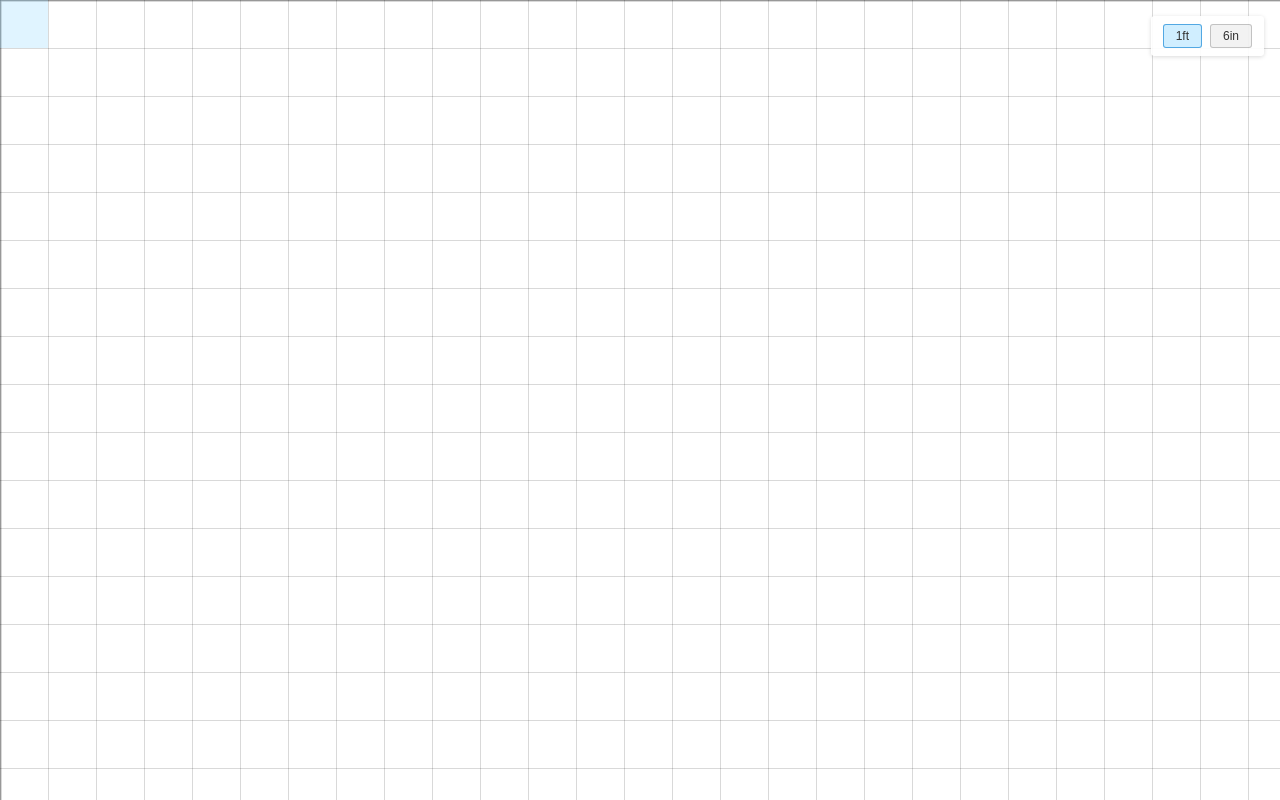
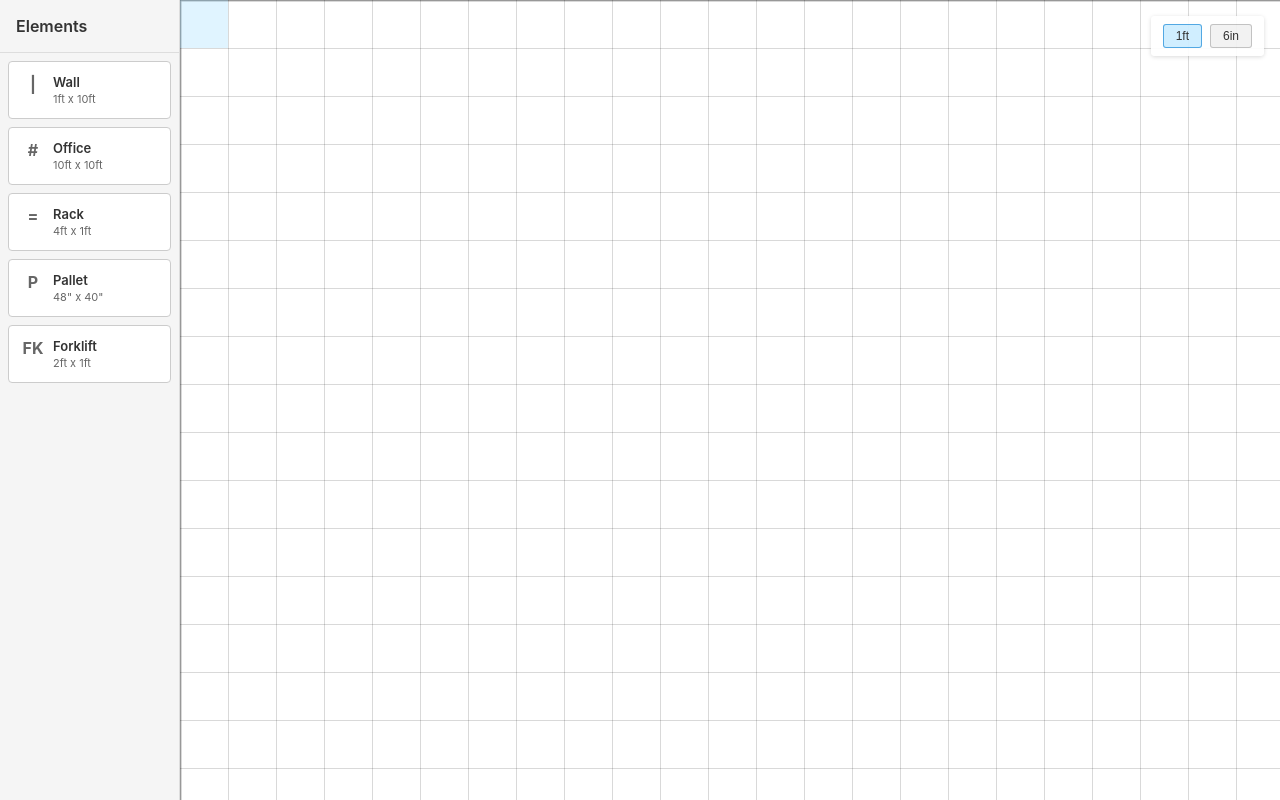
Before and after one commit to BadassHomesteader/GridOps_Layouts, a plain HTML site: page index.html in a window 1280 px wide. Drawn offline with Linux system fonts and the light colour scheme.

Commit message:
feat(02-02): add sidebar palette with drag-to-canvas placement
- Add sidebar container in index.html (180px fixed left)
- Adjust canvas layout to account for sidebar width
- Create Sidebar.js with 5 element types (wall, office, rack, pallet, forklift)
- Implement HTML5 drag-and-drop with grid-snapped element creation
- Wire ElementManager and Sidebar into main.js
- Register element draw callback in renderer loop

```diff
--- a/index.html
+++ b/index.html
@@ -12,11 +12,25 @@
       width: 100%;
       height: 100%;
       background-color: #ffffff;
+      font-family: -apple-system, BlinkMacSystemFont, 'Segoe UI', sans-serif;
+    }
+    #sidebar {
+      position: fixed;
+      left: 0;
+      top: 0;
+      width: 180px;
+      height: 100%;
+      background-color: #f5f5f5;
+      border-right: 1px solid #ddd;
+      z-index: 200;
+      overflow-y: auto;
+      box-sizing: border-box;
     }
     canvas {
       display: block;
-      width: 100%;
+      width: calc(100% - 180px);
       height: 100%;
+      margin-left: 180px;
       cursor: grab;
     }
     canvas.panning {
@@ -25,6 +39,7 @@
   </style>
 </head>
 <body>
+  <div id="sidebar"></div>
   <canvas id="gridCanvas"></canvas>
   <script type="module" src="src/main.js"></script>
 </body>
--- a/src/main.js
+++ b/src/main.js
@@ -14,6 +14,8 @@ import { Viewport } from './canvas/viewport.js';
 import { Renderer } from './canvas/renderer.js';
 import { CoordinateConverter } from './grid/coordinates.js';
 import { Grid } from './grid/grid.js';
+import { ElementManager } from './managers/ElementManager.js';
+import { Sidebar } from './ui/Sidebar.js';
 
 document.addEventListener('DOMContentLoaded', () => {
   // Get canvas element
@@ -30,8 +32,15 @@ document.addEventListener('DOMContentLoaded', () => {
   const coordinateConverter = new CoordinateConverter(viewport);
   const grid = new Grid();
 
-  // Register grid drawing
+  // Initialize element management and UI
+  const elementManager = new ElementManager();
+  const sidebarElement = document.getElementById('sidebar');
+  const sidebar = new Sidebar(sidebarElement, coordinateConverter, elementManager, grid);
+  sidebar.setupCanvasDrop(canvas);
+
+  // Register draw callbacks (order matters: grid -> elements)
   renderer.addDrawCallback(grid.draw.bind(grid));
+  renderer.addDrawCallback(elementManager.drawAll.bind(elementManager));
 
   // --- Pan Input ---
   let isPanning = false;
--- /dev/null
+++ b/src/ui/Sidebar.js
@@ -0,0 +1,217 @@
+/**
+ * Sidebar - Element palette with drag-to-canvas placement
+ *
+ * Provides:
+ * - Visual palette of all element types
+ * - Drag-and-drop to canvas
+ * - Grid-snapped element creation
+ * - Element factory for instantiation
+ */
+import { Wall } from '../shapes/Wall.js';
+import { Office } from '../shapes/Office.js';
+import { Rack } from '../shapes/Rack.js';
+import { Pallet } from '../shapes/Pallet.js';
+import { Forklift } from '../shapes/Forklift.js';
+
+const PALETTE = [
+  { type: 'wall', label: 'Wall', desc: '1ft x 10ft', icon: '|' },
+  { type: 'office', label: 'Office', desc: '10ft x 10ft', icon: '#' },
+  { type: 'rack', label: 'Rack', desc: '4ft x 1ft', icon: '=' },
+  { type: 'pallet', label: 'Pallet', desc: '48" x 40"', icon: 'P' },
+  { type: 'forklift', label: 'Forklift', desc: '2ft x 1ft', icon: 'FK' }
+];
+
+export class Sidebar {
+  constructor(sidebarElement, coordinateConverter, elementManager, grid) {
+    this.sidebarElement = sidebarElement;
+    this.coordinateConverter = coordinateConverter;
+    this.elementManager = elementManager;
+    this.grid = grid;
+    this.canvas = null;
+
+    this.createPalette();
+  }
+
+  /**
+   * Create palette UI in sidebar
+   */
+  createPalette() {
+    // Title
+    const title = document.createElement('h3');
+    title.textContent = 'Elements';
+    title.style.cssText = `
+      margin: 0;
+      padding: 16px;
+      font-size: 16px;
+      font-weight: 600;
+      color: #333;
+      border-bottom: 1px solid #ddd;
+    `;
+    this.sidebarElement.appendChild(title);
+
+    // Palette items container
+    const container = document.createElement('div');
+    container.style.cssText = `
+      padding: 8px;
+    `;
+
+    // Create each palette item
+    PALETTE.forEach(item => {
+      const itemDiv = this.createPaletteItem(item);
+      container.appendChild(itemDiv);
+    });
+
+    this.sidebarElement.appendChild(container);
+  }
+
+  /**
+   * Create individual palette item
+   */
+  createPaletteItem(item) {
+    const itemDiv = document.createElement('div');
+    itemDiv.draggable = true;
+    itemDiv.style.cssText = `
+      padding: 12px;
+      margin-bottom: 8px;
+      background: #ffffff;
+      border: 1px solid #ccc;
+      border-radius: 4px;
+      cursor: grab;
+      user-select: none;
+      transition: all 0.2s;
+    `;
+
+    // Icon
+    const icon = document.createElement('div');
+    icon.textContent = item.icon;
+    icon.style.cssText = `
+      display: inline-block;
+      width: 24px;
+      text-align: center;
+      font-weight: bold;
+      margin-right: 8px;
+      color: #666;
+    `;
+
+    // Content container
+    const content = document.createElement('div');
+    content.style.cssText = `
+      display: inline-block;
+      vertical-align: top;
+    `;
+
+    // Label
+    const label = document.createElement('div');
+    label.textContent = item.label;
+    label.style.cssText = `
+      font-weight: 600;
+      font-size: 13px;
+      color: #333;
+      margin-bottom: 2px;
+    `;
+
+    // Description
+    const desc = document.createElement('div');
+    desc.textContent = item.desc;
+    desc.style.cssText = `
+      font-size: 11px;
+      color: #666;
+    `;
+
+    content.appendChild(label);
+    content.appendChild(desc);
+    itemDiv.appendChild(icon);
+    itemDiv.appendChild(content);
+
+    // Hover effects
+    itemDiv.addEventListener('mouseenter', () => {
+      itemDiv.style.background = '#f9f9f9';
+      itemDiv.style.borderColor = '#999';
+    });
+
+    itemDiv.addEventListener('mouseleave', () => {
+      itemDiv.style.background = '#ffffff';
+      itemDiv.style.borderColor = '#ccc';
+    });
+
+    // Drag start
+    itemDiv.addEventListener('dragstart', (event) => {
+      event.dataTransfer.setData('application/json', JSON.stringify({ type: item.type }));
+      event.dataTransfer.effectAllowed = 'copy';
+      itemDiv.style.opacity = '0.5';
+    });
+
+    // Drag end
+    itemDiv.addEventListener('dragend', () => {
+      itemDiv.style.opacity = '1';
+    });
+
+    return itemDiv;
+  }
+
+  /**
+   * Setup canvas drop handling
+   */
+  setupCanvasDrop(canvas) {
+    this.canvas = canvas;
+
+    // Allow drop on canvas
+    canvas.addEventListener('dragover', (event) => {
+      event.preventDefault();
+      event.dataTransfer.dropEffect = 'copy';
+    });
+
+    // Handle drop
+    canvas.addEventListener('drop', (event) => {
+      event.preventDefault();
+
+      // Get element type from drag data
+      const data = JSON.parse(event.dataTransfer.getData('application/json'));
+      if (!data || !data.type) return;
+
+      // Convert drop position to canvas coordinates
+      const canvasRect = canvas.getBoundingClientRect();
+      const canvasX = event.clientX - canvasRect.left;
+      const canvasY = event.clientY - canvasRect.top;
+
+      // Convert to world coordinates
+      const world = this.coordinateConverter.screenToWorld(canvasX, canvasY);
+
+      // Snap to grid (unless Shift is held)
+      let x = world.x;
+      let y = world.y;
+      if (!event.shiftKey) {
+        const snapped = this.grid.snapToGrid(world.x, world.y);
+        x = snapped.x;
+        y = snapped.y;
+      }
+
+      // Create element at drop position
+      const element = this.createElement(data.type, x, y);
+      if (element) {
+        this.elementManager.add(element);
+      }
+    });
+  }
+
+  /**
+   * Factory method to create element instances
+   */
+  createElement(type, x, y) {
+    switch (type) {
+      case 'wall':
+        return new Wall(x, y);
+      case 'office':
+        return new Office(x, y);
+      case 'rack':
+        return new Rack(x, y);
+      case 'pallet':
+        return new Pallet(x, y);
+      case 'forklift':
+        return new Forklift(x, y);
+      default:
+        console.error('Unknown element type:', type);
+        return null;
+    }
+  }
+}
```
